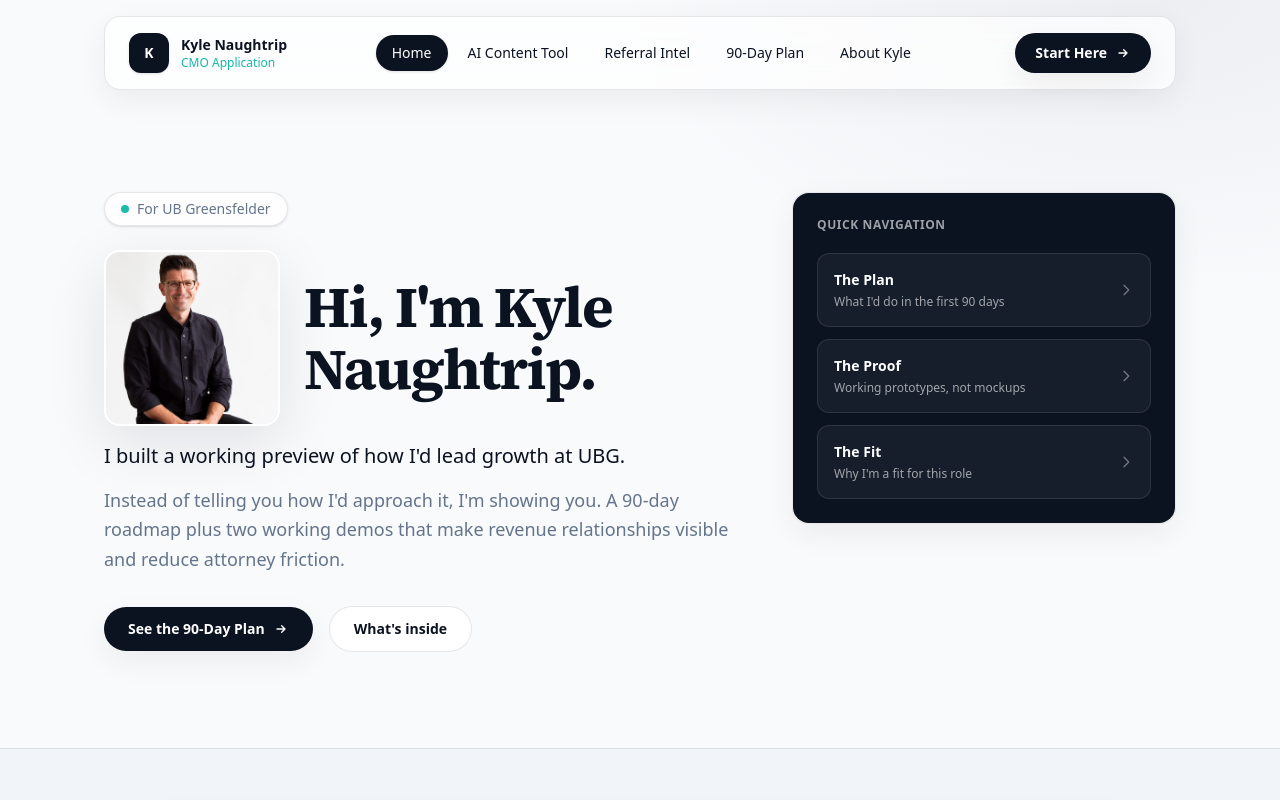
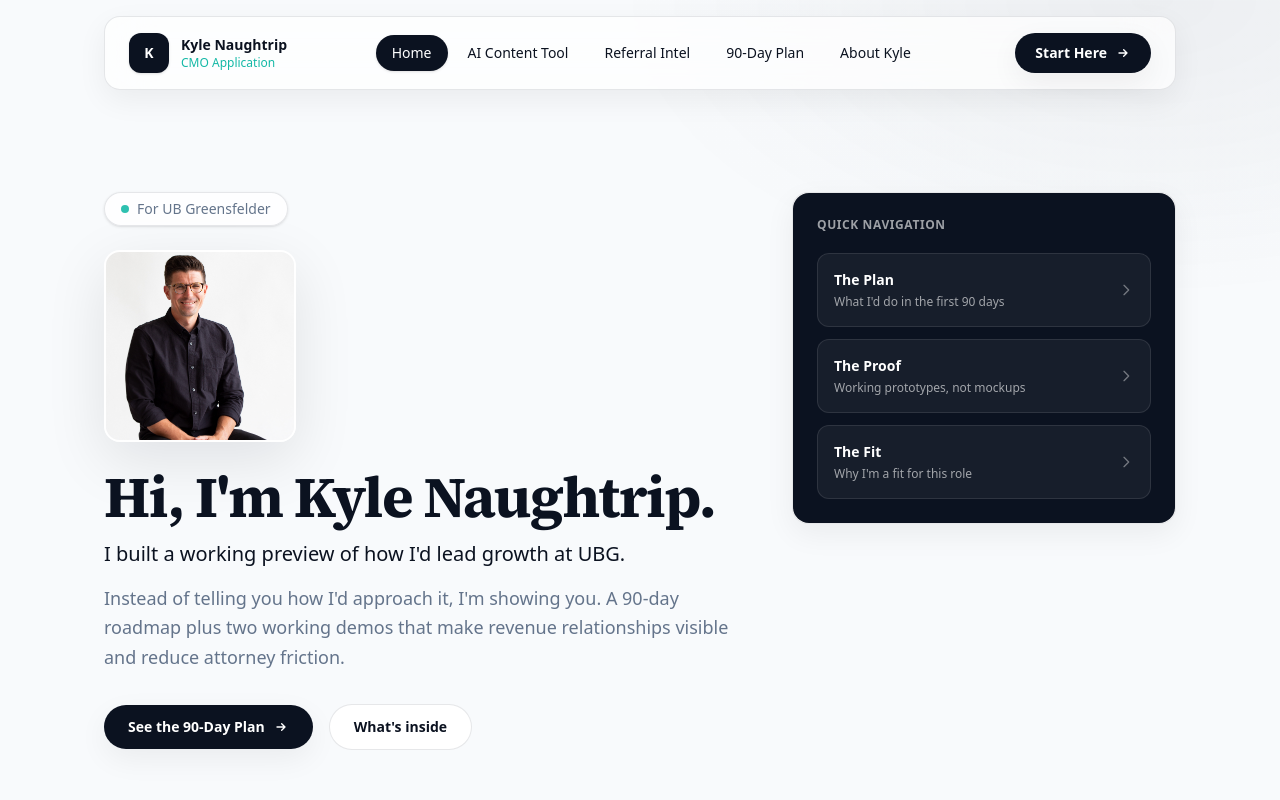
Before and after one commit to SidekickMarketer/ubg-cmo-demo, a Next.js app: page / in a window 1280 px wide. Shown: the top 800 px of the page. Built offline with nearby package versions, Linux system fonts and the light colour scheme.

Commit message:
Stack hero: photo above headline for cleaner flow

```diff
--- a/src/app/page.tsx
+++ b/src/app/page.tsx
@@ -170,20 +170,19 @@ export default function HomePage() {
             <div className="max-w-2xl">
               <Pill>For UB Greensfelder</Pill>
 
-              <div className="mt-6 flex items-center gap-6">
               <Image
                 src="/kyle.jpeg"
                 alt="Kyle Naughtrip"
-                  width={180}
-                  height={180}
-                  className="h-44 w-44 rounded-2xl object-cover border-2 border-white shadow-[var(--shadow)]"
+                width={200}
+                height={200}
+                className="mt-6 h-48 w-48 rounded-2xl object-cover border-2 border-white shadow-[var(--shadow)]"
               />
-                <h1 className="h1 text-[color:var(--navy)]">
+
+              <h1 className="h1 mt-6 text-[color:var(--navy)]">
                 Hi, I&apos;m Kyle Naughtrip.
               </h1>
-              </div>
 
-              <p className="mt-4 text-xl font-medium text-[color:var(--navy)]">
+              <p className="mt-3 text-xl font-medium text-[color:var(--navy)]">
                 I built a working preview of how I&apos;d lead growth at UBG.
               </p>
 
```
Lines whose indentation alone changed are shown as unchanged.
